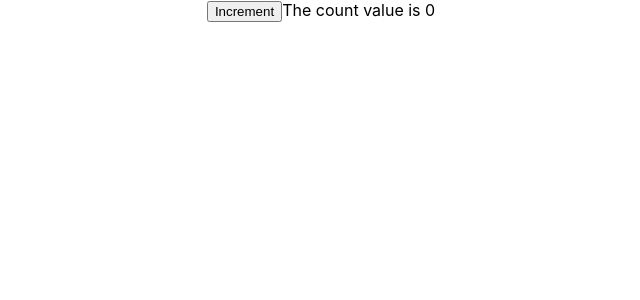
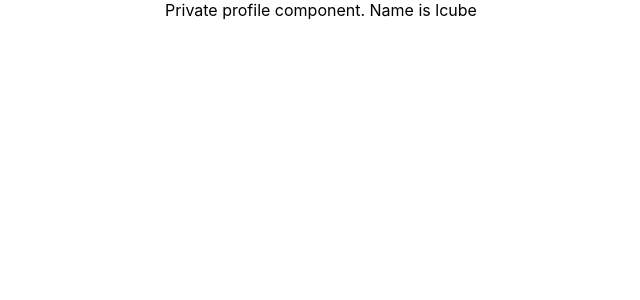
Before and after one commit to lcube45/react-basics, a React (Create React App) app: page / in a window 1280 px wide. Shown: the top 300 px of the page, without its empty margins (319-959 px from the left). Built offline with nearby package versions, Linux system fonts and the light colour scheme.

Commit message:
component prop example

```diff
--- a/src/App.tsx
+++ b/src/App.tsx
@@ -1,10 +1,11 @@
 import './App.css';
-import { Counter } from './components/class/Counter';
+import { Private } from './components/auth/Private';
+import { Profile } from './components/auth/Profile'
 
 function App() {
   return (
     <div className="App">
-      <Counter message='The count value is' />
+      <Private isLoggedIn={true} component={Profile} />
     </div>
   );
 }
--- /dev/null
+++ b/src/components/auth/Login.tsx
@@ -0,0 +1,3 @@
+export const Login = () => {
+    return <div>Please login to continue</div>
+}
--- /dev/null
+++ b/src/components/auth/Private.tsx
@@ -0,0 +1,15 @@
+import {Login} from './Login'
+import {ProfileProps} from './Profile'
+
+type PrivateProps = {
+    isLoggedIn: boolean
+    component: React.ComponentType<ProfileProps>
+}
+
+export const Private = ({isLoggedIn, component: Component}: PrivateProps) => {
+    if (isLoggedIn) {
+        return <Component name='lcube' />
+    } else {
+        return <Login />
+    }
+}
--- /dev/null
+++ b/src/components/auth/Profile.tsx
@@ -0,0 +1,7 @@
+export type ProfileProps = {
+    name: string
+}
+
+export const Profile = ({name}: ProfileProps) => {
+    return <div>Private profile component. Name is {name}</div>
+}
```
